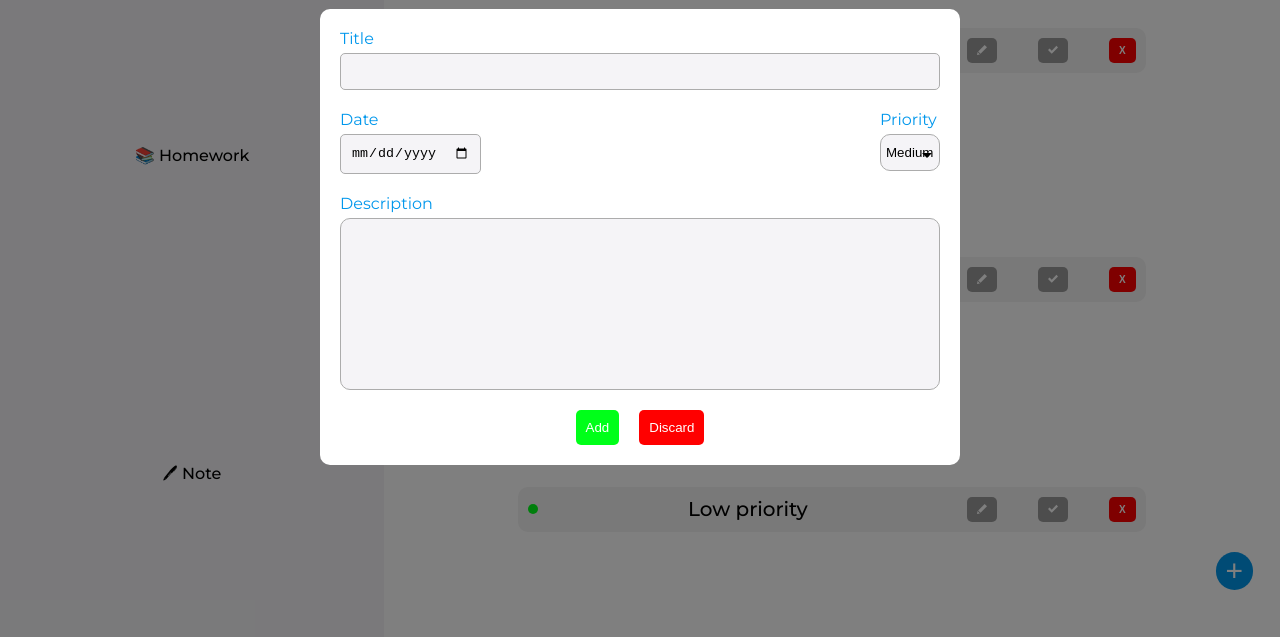
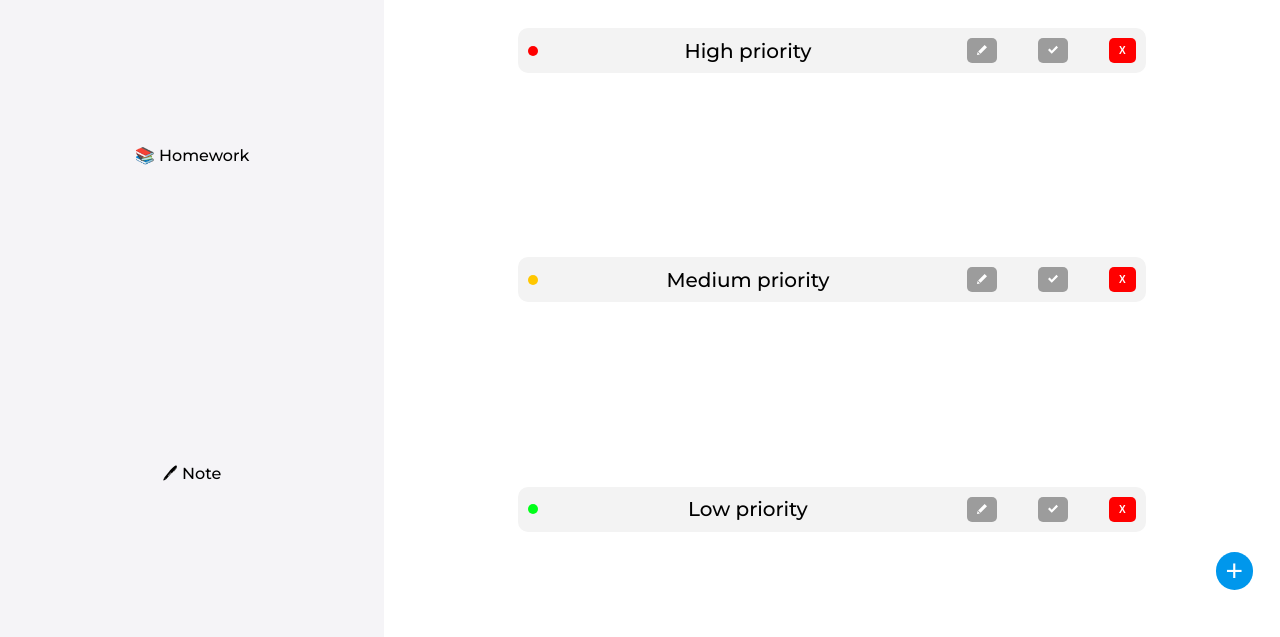
Before and after one commit to FraCav99/To-P-Do, a website: page dist/index.html in a window 1280 px wide. Shown: the part 163-800 px from the top of the page. Drawn offline with Linux system fonts and the light colour scheme.

Commit message:
Modify visible class in globals.scss

```diff
--- a/dist/index.html
+++ b/dist/index.html
@@ -17,7 +17,7 @@
 </head>
 <body>
     <!-- Modals -->
-        <div class="modal-container">
+        <div class="modal-container visible">
             <!-- List title modal -->
             <div class="title-input visible">
                 <form>
@@ -31,7 +31,7 @@
             </div>
 
             <!-- Item creation input -->
-            <div class="item-input">
+            <div class="item-input visible">
                 <form>
                     <label for="item-title">Title</label>
                     <input type="text" id="item-title">
--- a/dist/scss/_globals.scss
+++ b/dist/scss/_globals.scss
@@ -17,6 +17,7 @@ li {
 // Toggle class
 .visible {
   display: none;
+  visibility: hidden;
 }
 
 // Variables
--- a/dist/scss/main.css
+++ b/dist/scss/main.css
@@ -19,6 +19,7 @@ li {
 
 .visible {
   display: none;
+  visibility: hidden;
 }
 
 .sidebar {
```
Also changed, not shown: 1 other file.
